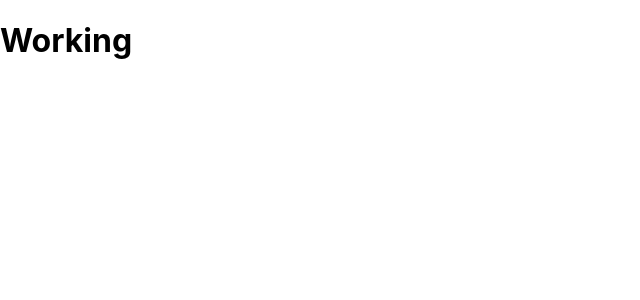
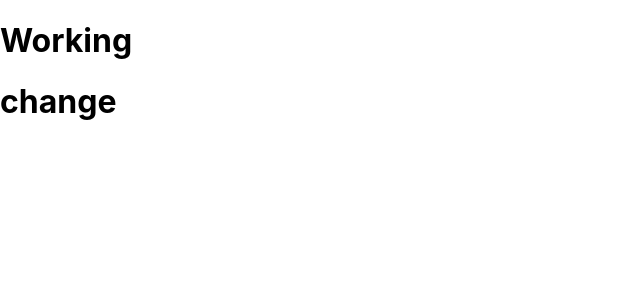
Before and after one commit to modak-saundarya/ContactManagementSystem-NFJF, a React (Create React App) app in the folder Client/: page /login in a window 1280 px wide. Shown: the top 300 px of the page, without its empty margins (0-640 px from the left). Built offline with nearby package versions, Linux system fonts and the light colour scheme.

Commit message:
more than ever

```diff
--- a/Client/src/Login.js
+++ b/Client/src/Login.js
@@ -2,6 +2,7 @@ function Login(){
     return(
         <div>
             <h1>Working</h1>
+            <h1>change</h1>
         </div>
     )
 }
```
